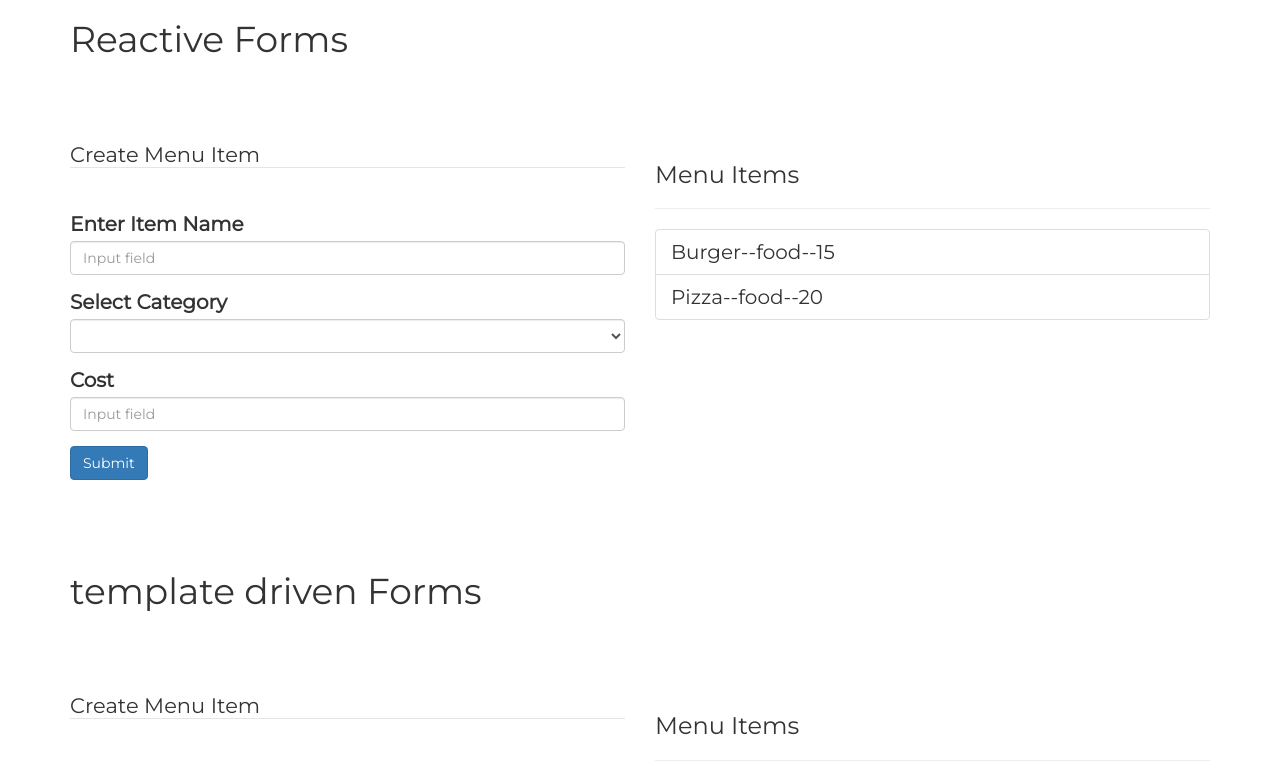
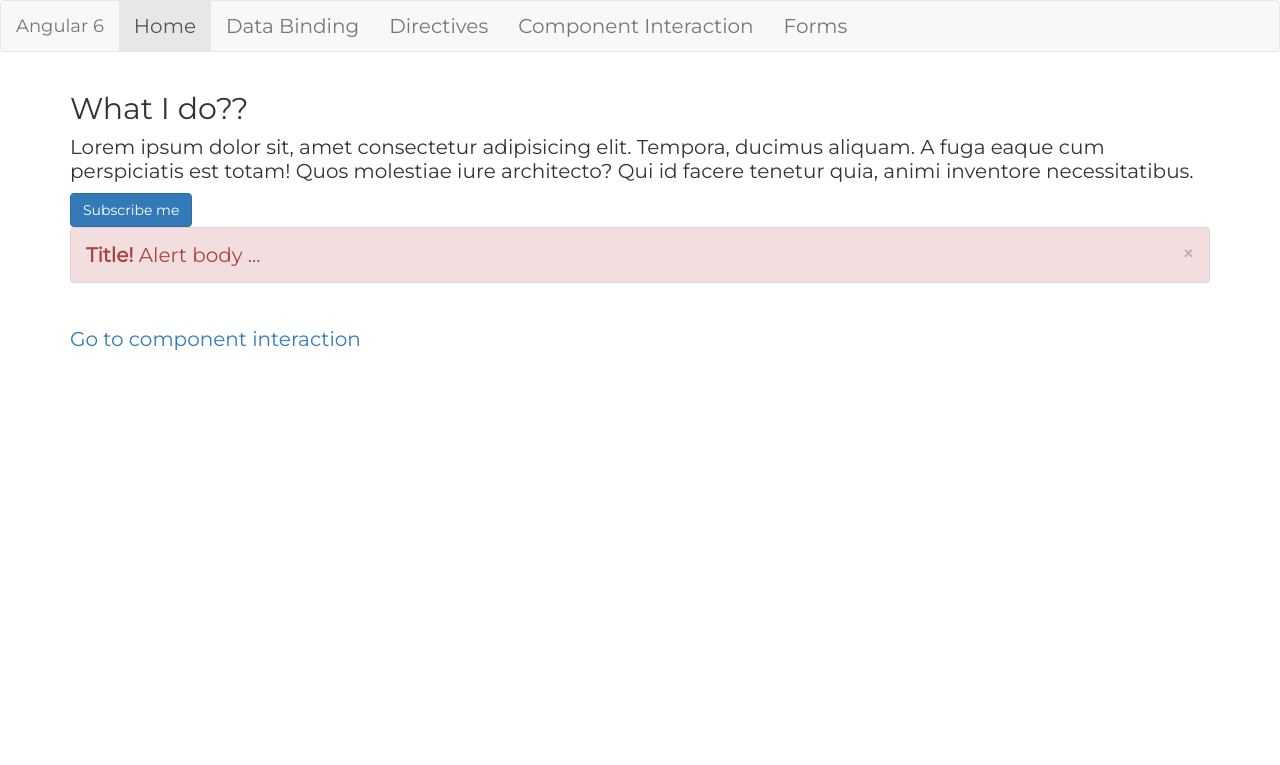
Before and after one commit to shivanayakd/app-training, an Angular app: page / in a window 1280 px wide. Shown: the top 765 px of the page. Built offline with nearby package versions, Linux system fonts and the light colour scheme.

Commit message:
angular Routing

```diff
--- a/src/app/app.component.html
+++ b/src/app/app.component.html
@@ -1,6 +1,7 @@
-<!-- <app-nav></app-nav>
-<app-main></app-main> -->
-<!-- <app-databinding></app-databinding> -->
-<!-- <app-mydirectives></app-mydirectives> -->
-<!-- <app-cinter></app-cinter> -->
-<app-tforms></app-tforms>
+<app-nav></app-nav>
+<!-- <app-main></app-main>
+<app-databinding></app-databinding>
+<app-mydirectives></app-mydirectives>
+<app-cinter></app-cinter>
+<app-tforms></app-tforms> -->
+<router-outlet></router-outlet>
--- a/src/app/app.module.ts
+++ b/src/app/app.module.ts
@@ -1,6 +1,8 @@
 import { BrowserModule } from '@angular/platform-browser';
 import { NgModule } from '@angular/core';
 import { FormsModule, ReactiveFormsModule } from '@angular/forms';
+
+import { Routes, RouterModule } from '@angular/router';
 
 import { AppComponent } from './app.component';
 import { NavigationComponent} from './nav/navigation.component';
@@ -12,7 +14,16 @@ import { CardDirective } from './directives/card.directive';
 import { CinterComponent } from './cinter/cinter.component';
 import { CsubinterComponent } from './cinter/csubinter/csubinter.component';
 import { TformsComponent } from './tforms/tforms.component';
+import { TakeparamsComponent } from './cinter/takeparams/takeparams.component';
 
+const myroutes: Routes = [
+  {path: '', component: MainComponent},
+  {path: 'dbinding', component: DatabindingComponent},
+  {path: 'mydirectives', component: MydirectivesComponent},
+  {path: 'cinter', component: CinterComponent},
+  {path: 'cinter/:id', component: TakeparamsComponent},
+  {path: 'forms', component: TformsComponent}
+];
 
 @NgModule({
   declarations: [
@@ -25,12 +36,14 @@ import { TformsComponent } from './tforms/tforms.component';
     CardDirective,
     CinterComponent,
     CsubinterComponent,
-    TformsComponent
+    TformsComponent,
+    TakeparamsComponent
   ],
   imports: [
     BrowserModule,
     FormsModule,
-    ReactiveFormsModule
+    ReactiveFormsModule,
+    RouterModule.forRoot(myroutes)
   ],
   providers: [],
   bootstrap: [AppComponent]
--- a/src/app/cinter/cinter.component.html
+++ b/src/app/cinter/cinter.component.html
@@ -9,7 +9,8 @@
       <br>
  <!-- <button type="button" class="btn btn-primary" (click)="appenditems(name.value)">Append a rendom text</button> -->
  <button type="button" class="btn btn-primary" (click)="appenditems()">Append a rendom text</button>
-
+      <br>
+      <a routerLink="/cinter/24">Pass Values to sub component</a>
     </div>
     <div class="col-md-6">
       <h2>Get the values</h2>
--- /dev/null
+++ b/src/app/cinter/takeparams/takeparams.component.html
@@ -0,0 +1,3 @@
+<p>
+  takeparams works!
+</p>
--- /dev/null
+++ b/src/app/cinter/takeparams/takeparams.component.ts
@@ -0,0 +1,15 @@
+import { Component, OnInit } from '@angular/core';
+
+@Component({
+  selector: 'app-takeparams',
+  templateUrl: './takeparams.component.html',
+  styleUrls: ['./takeparams.component.css']
+})
+export class TakeparamsComponent implements OnInit {
+
+  constructor() { }
+
+  ngOnInit() {
+  }
+
+}
--- a/src/app/databinding/databinding.component.html
+++ b/src/app/databinding/databinding.component.html
@@ -23,5 +23,6 @@
 
 
     </div>
-  </div>
+  </div><br/>
+  <button type="button" class="btn btn-danger" (click)="onclick()">Submit values</button>
 </div>
--- a/src/app/databinding/databinding.component.ts
+++ b/src/app/databinding/databinding.component.ts
@@ -1,4 +1,5 @@
 import { Component, OnInit } from '@angular/core';
+import { Router } from '@angular/router';
 
 @Component({
   selector: 'app-databinding',
@@ -8,7 +9,7 @@ import { Component, OnInit } from '@angular/core';
 export class DatabindingComponent implements OnInit {
   inval: number;
   istextboxactive: boolean;
-  constructor() { }
+  constructor(private router: Router) { }
 
   ngOnInit() {
     this.inval = 25;
@@ -31,4 +32,10 @@ export class DatabindingComponent implements OnInit {
     }
   }
 
+  onclick() {
+    console.log('some complex operation dome...!');
+    this.router.navigate(['cinter']);
+
+  }
+
 }
--- a/src/app/main/main.component.html
+++ b/src/app/main/main.component.html
@@ -15,5 +15,7 @@
         <button type="button" class="close" data-dismiss="alert" aria-hidden="true">&times;</button>
         <strong>Title!</strong> Alert body ...
       </div>
+      <br>
+      <a routerLink="/cinter">Go to component interaction</a>
 
 </div>
--- a/src/app/mydirectives/mydirectives.component.html
+++ b/src/app/mydirectives/mydirectives.component.html
@@ -9,6 +9,7 @@
    <div class="row">
      <div class="col-md-12">
        <h2>Directive in Angular</h2>
+       <p>   <a routerLink="/cinter">Go to component interaction</a></p>
        <h4 appChangecolor>Testing the custom directive</h4>
        <br><hr><br>
 
--- a/src/app/nav/navigation.component.html
+++ b/src/app/nav/navigation.component.html
@@ -1,6 +1,22 @@
 
-<div class="btn-group-vertical">
-    <a class="btn btn-default" href="#" role="button">Top</a>
-    <a class="btn btn-default" href="#" role="button">Middle</a>
-    <a class="btn btn-default" href="#" role="button">Bottom</a>
-</div>
+<nav class="navbar navbar-default" role="navigation">
+    <a class="navbar-brand" href="#">Angular 6</a>
+    <ul class="nav navbar-nav">
+        <li routerLinkActive="active"
+            [routerLinkActiveOptions]="{exact: true}">
+            <a routerLink="">Home</a>
+        </li>
+        <li routerLinkActive="active">
+            <a routerLink="dbinding">Data Binding</a>
+        </li>
+        <li routerLinkActive="active">
+            <a routerLink="mydirectives">Directives</a>
+        </li>
+        <li routerLinkActive="active">
+            <a routerLink="cinter">Component Interaction</a>
+        </li>
+        <li routerLinkActive="active">
+            <a [routerLink]="['forms']">Forms</a>
+        </li>
+    </ul>
+</nav>
```
Also changed, not shown: src/app/cinter/takeparams/takeparams.component.css (added), 1 other file (tests, documents, lock files or other folders).
